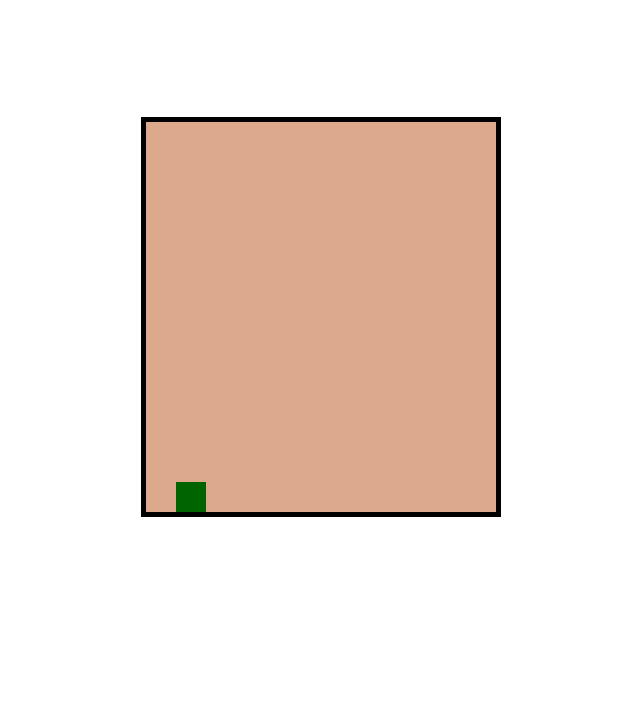
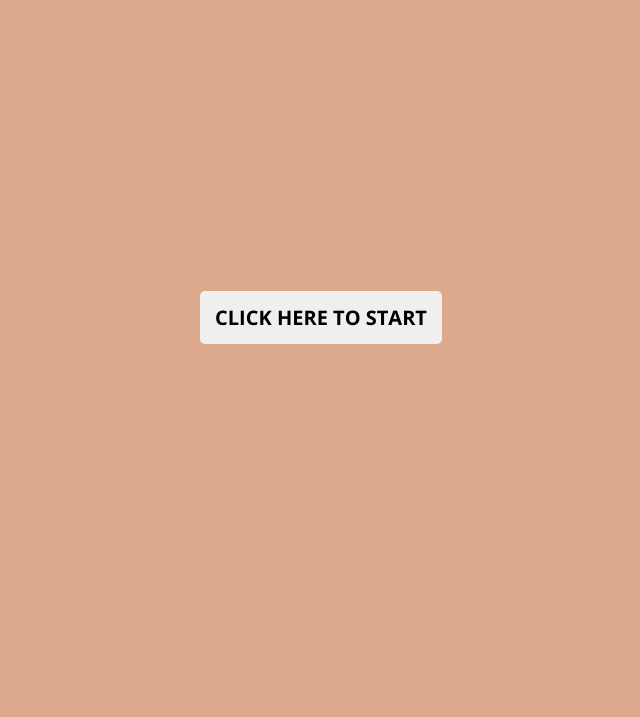
Before and after one commit to ghilanenasreddine/jumping-game, a plain HTML site: page index.html in a window 1280 px wide. Shown: the part 83-800 px from the top of the page, without its empty margins (319-959 px from the left). Drawn offline with nearby package versions, Linux system fonts and the light colour scheme.

Commit message:
MODIFING THE CODE

```diff
--- a/css/style.css
+++ b/css/style.css
@@ -8,9 +8,36 @@
 
 body {
     font-family: 'Open Sans', sans-serif;
+    position: relative;
 }
 
-.container{
+.start {
+    position: absolute;
+    left: 0;
+    top: 0;
+    width: 100%;
+    height: 100%;
+    background-color: #dda98d;
+    z-index: 10;
+    display: flex;
+    justify-content: center;
+    align-items: center;
+    transition: 1s;
+}
+
+.start button {
+    padding: 15px;
+    font-weight: bold;
+    font-size: 20px;
+    border-radius: 5px;
+    border: none;
+}
+
+.start.hide {
+    top: -200%;
+}
+
+.container {
     width: 100vw;
     height: 100vh;
     display: flex;
@@ -18,7 +45,7 @@ body {
     align-items: center;
 }
 
-.game{
+.game {
     width: 360px;
     height: 400px;
     background-color: #dda98d;
@@ -26,6 +53,7 @@ body {
     border: 5px solid black;
     overflow: hidden;
 }
+
 .character {
     position: absolute;
     width: 30px;
@@ -34,37 +62,46 @@ body {
     bottom: 0;
     left: 30px;
 }
+
 .animate {
     animation: jump 0.5s infinite;
 }
+
 .block {
     position: absolute;
     width: 30px;
     height: 30px;
     background-color: #af1a1a;
     bottom: 0;
-    left:100%;
+    left: 100%;
 }
 
-p{
+p {
     position: absolute;
     top: 30px;
     font-size: 30px;
     font-weight: bold;
 }
+
 @keyframes move {
-    0%{
+    0% {
         left: 100%;
     }
-    100%{
-        left:-40px ;
+
+    100% {
+        left: -40px;
     }
 }
+
 @keyframes jump {
-    0%,100%{
+
+    0%,
+    100% {
         bottom: 0;
     }
-    30%,70%{
+
+    30%,
+    70% {
         bottom: 100px;
     }
 }
--- a/index.html
+++ b/index.html
@@ -1,5 +1,6 @@
 <!DOCTYPE html>
 <html lang="en">
+
 <head>
     <meta charset="UTF-8">
     <meta http-equiv="X-UA-Compatible" content="IE=edge">
@@ -10,9 +11,14 @@
     <link rel="stylesheet" href="css/style.css">
     <link rel="preconnect" href="https://fonts.googleapis.com">
     <link rel="preconnect" href="https://fonts.gstatic.com" crossorigin>
-    <link href="https://fonts.googleapis.com/css2?family=Open+Sans:wght@400;500;600;700;800&display=swap" rel="stylesheet">
+    <link href="https://fonts.googleapis.com/css2?family=Open+Sans:wght@400;500;600;700;800&display=swap"
+        rel="stylesheet">
 </head>
+
 <body>
+    <div class="start">
+        <button>CLICK HERE TO START</button>
+    </div>
     <div class="container">
         <p>Score: <span class="score">0</span></p>
         <div class="game">
@@ -23,4 +29,5 @@
 
     <script src="js/file.js"></script>
 </body>
+
 </html>
--- a/js/file.js
+++ b/js/file.js
@@ -1,29 +1,34 @@
 let character = document.querySelector(".character");
 let block = document.querySelector(".block");
-let score = document.querySelector("p .score")
+let score = document.querySelector("p .score");
+let startBtn = k = document.querySelector(".start button")
 let counter = 0;
 
 
-alert("PRESS Ok TO START");
-block.style.animation = "move 1s infinite linear";
+startBtn.onclick = function () {
+    document.querySelector(".start").classList.add("hide");
+    block.style.animation = "move 2s infinite linear";
+    setTimeout(function () {
+        block.style.animation = "move 1s infinite linear";
+    }, 2000)
+}
 
 
-
-document.querySelector("html").addEventListener("click",()=>{
-    if(character.classList!="animate"){
+document.querySelector("html").addEventListener("click", () => {
+    if (character.classList != "animate") {
         character.classList.add("animate");
     }
-    setTimeout(()=>{
+    setTimeout(() => {
         character.classList.remove("animate");
-    },500)
+    }, 500)
 })
 
-let check =setInterval(()=>{
+let check = setInterval(() => {
     let characterTop = parseInt(window.getComputedStyle(character).getPropertyValue("top"));
     let blockLeft = parseInt(window.getComputedStyle(block).getPropertyValue("left"));
 
-    if(blockLeft>30 && blockLeft < 60 && characterTop>330){
-        block.style.animation="none"
+    if (blockLeft > 30 && blockLeft < 60 && characterTop > 330) {
+        block.style.animation = "none"
         alert(`YOU LOSE TRY AGAIN YOUR SCORE IS : ${Math.floor(counter / 100)}`);
         counter = 0;
         block.style.animation = "move 1s infinite linear";
@@ -32,4 +37,4 @@ let check =setInterval(()=>{
         counter++;
         score.textContent = counter < 10 ? `0${Math.floor(counter / 100)}` : Math.floor(counter / 100);
     }
-},10);
+}, 10);
```
